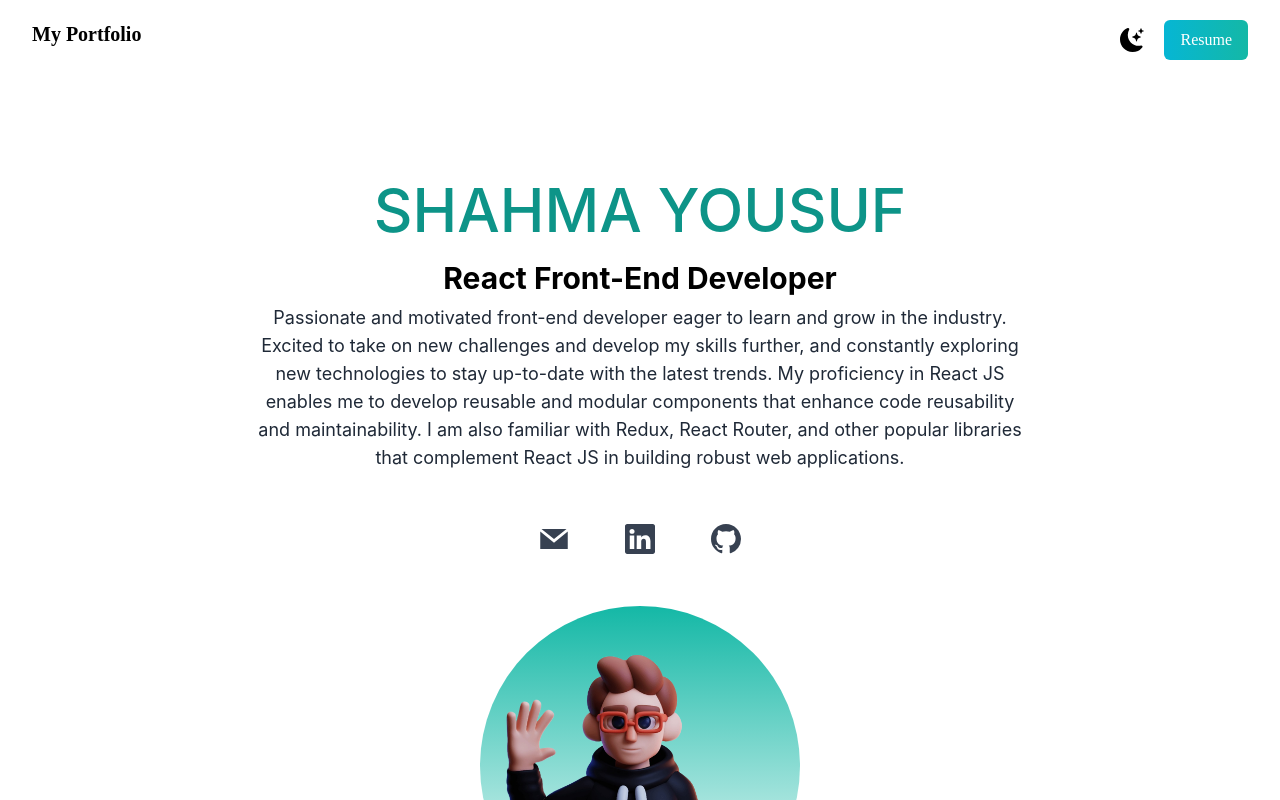
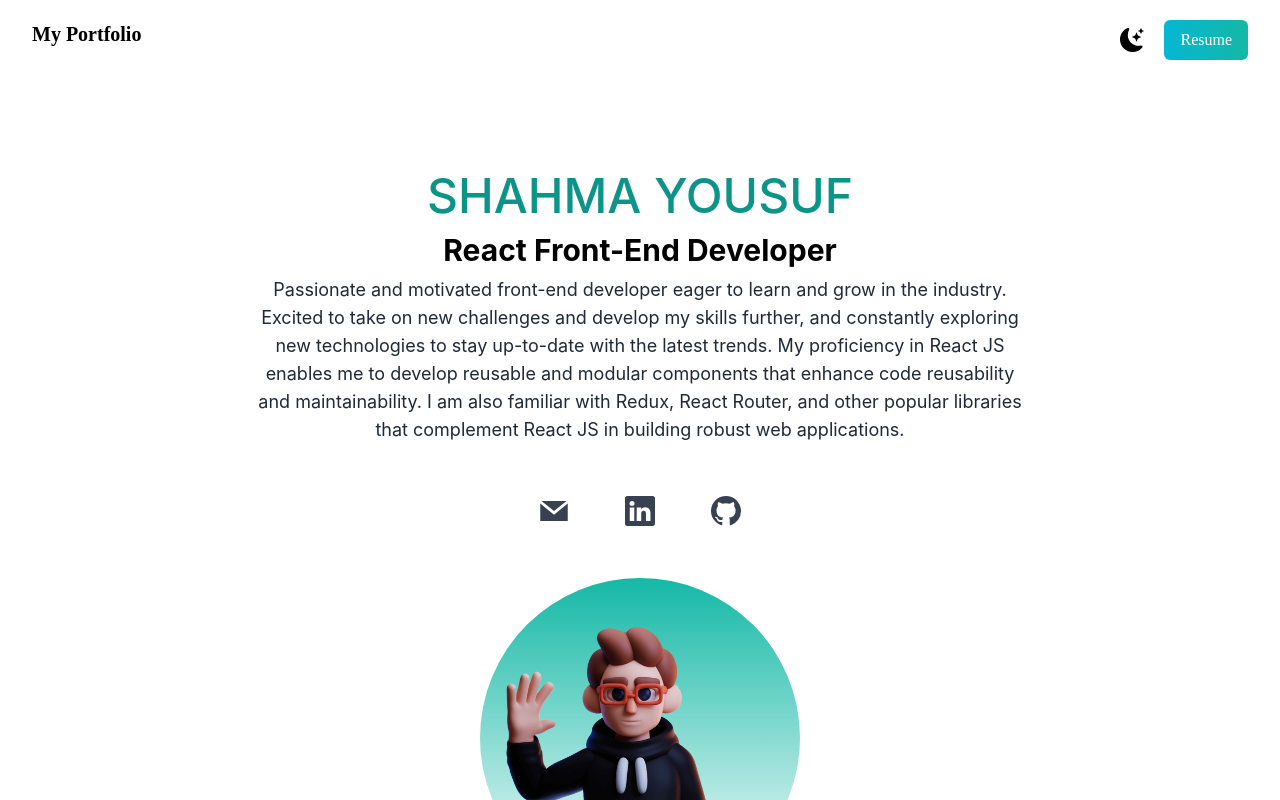
Before and after one commit to Shahmayousuf/Portfolio-nextjs, a Next.js app: page / in a window 1280 px wide. Shown: the top 800 px of the page. Built offline with nearby package versions, Linux system fonts and the light colour scheme.

Commit message:
some changes

```diff
--- a/app/page.jsx
+++ b/app/page.jsx
@@ -45,7 +45,7 @@ const Home = () => {
             </ul>
           </nav>
           <div className="text-center p-10 flex items-center flex-col  ">
-            <h2 className="text-4xl  py-3 text-teal-600 font-medium md:text-6xl">
+            <h2 className="text-4xl  py-1 text-teal-600 font-medium md:text-5xl ">
               SHAHMA YOUSUF
             </h2>
             <h3 className="text-2xl font-bold py-2 md:text-3xl  dark:text-gray-300">
```
Also changed, not shown: 1 other file (tests, documents, lock files or other folders).
